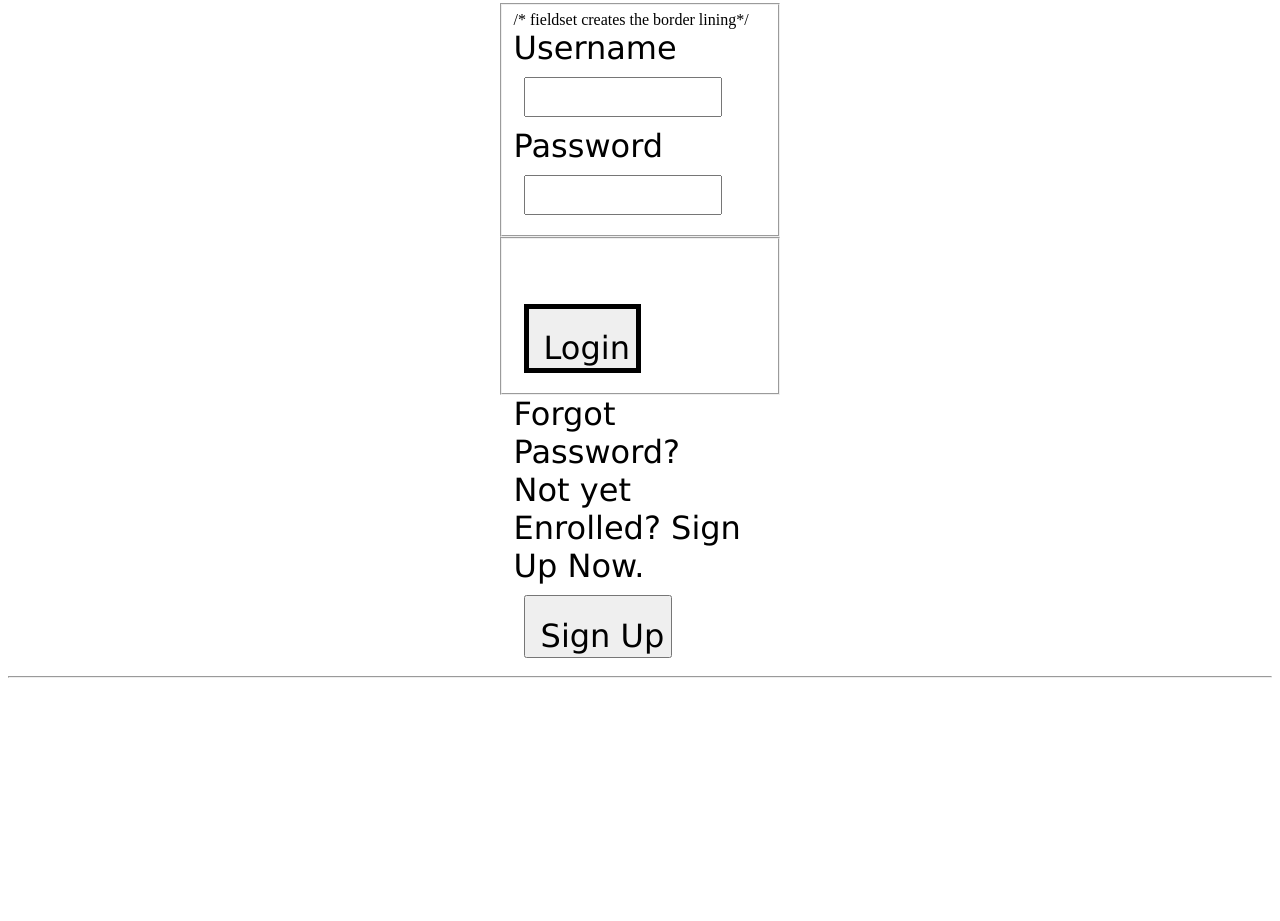
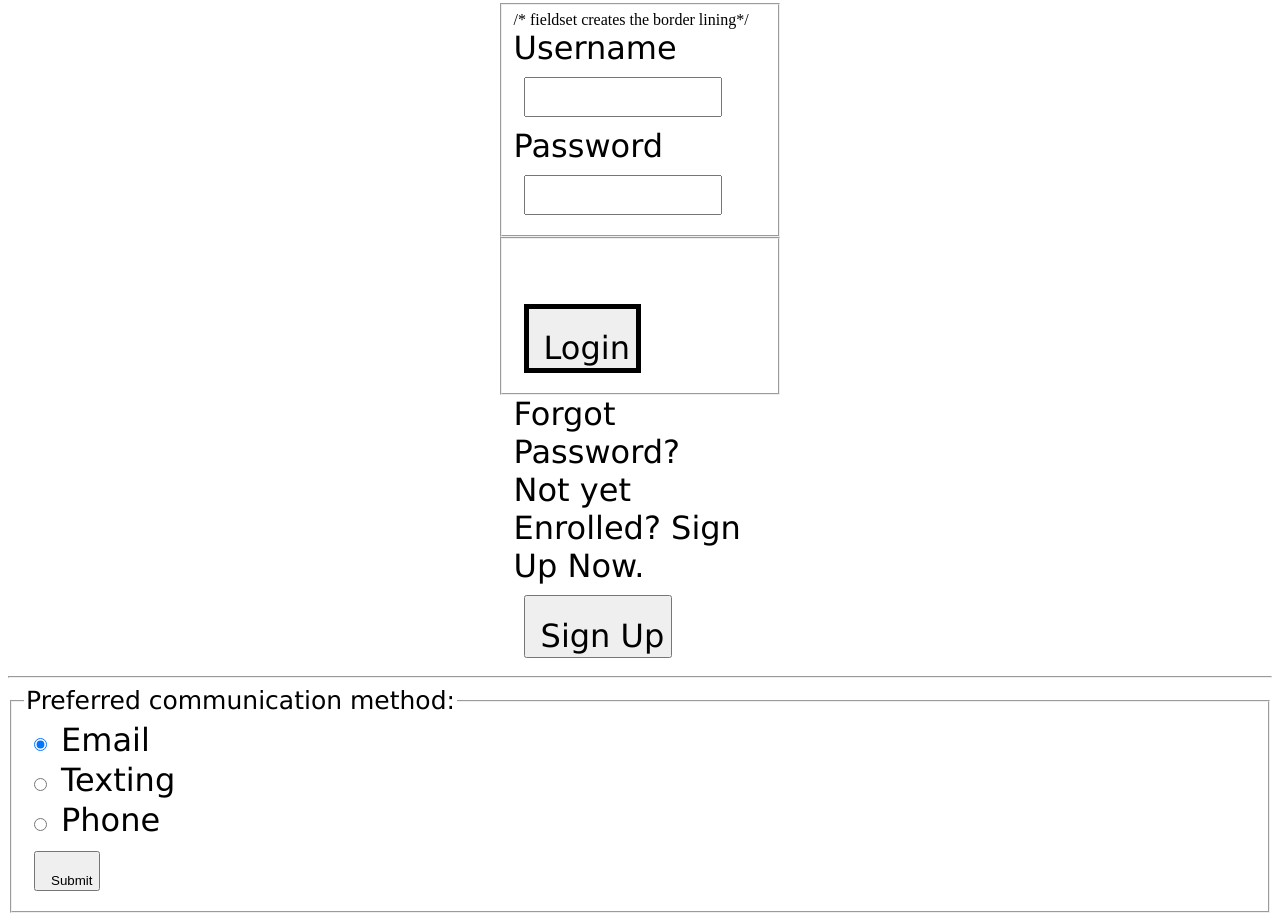
Before and after one commit to MM-BYC/SBA-307-HTML-and-CSS, a plain HTML site: page login.html in a window 1280 px wide. Shown: the part 371-1292 px from the top of the page. Before the commit the page ends 1057 px from the top, so only its background shows below. Drawn offline with Linux system fonts and the light colour scheme; files that its build step writes are made by us from their sources; files whose address does not match are found by name.

Commit message:
added second form

```diff
--- a/css/login.css
+++ b/css/login.css
@@ -54,3 +54,10 @@ input {
     border: 5px solid black;
     margin-top: 60px;
 }
+
+/* contact form*/
+.legend {
+    font-family: "Lucida Sans", "Lucida Sans Regular", "Lucida Grande",
+    "Lucida Sans Unicode", Geneva, Verdana, sans-serif;
+    font-size: 25px;
+}
--- a/login.html
+++ b/login.html
@@ -53,6 +53,31 @@
 
         <hr>
 
+        <form action="/submit" method="post">
+            <fieldset>
+                <legend class="legend">Preferred communication method:</legend>
+
+                <div>
+                    <input type="radio" id="email" name="contact" value="email" checked>
+                    <label for="email">Email</label>
+                </div>
+
+                <div>
+                    <input type="radio" id="txt" name="contact" value="txt">
+                    <label for="txt">Texting</label>
+                </div>
+
+                <div>
+                    <input type="radio" id="phone" name="contact" value="phone">
+                    <label for="phone">Phone</label>
+                </div>
+
+                <div>
+                    <input type="submit" value="Submit">
+                </div>
+            </fieldset>
+        </form>
+
         <script src="" async defer></script>
     </body>
 
```
Also changed, not shown: index.html (+0 -2 lines), css/pricing.css (line endings or trailing spaces).
